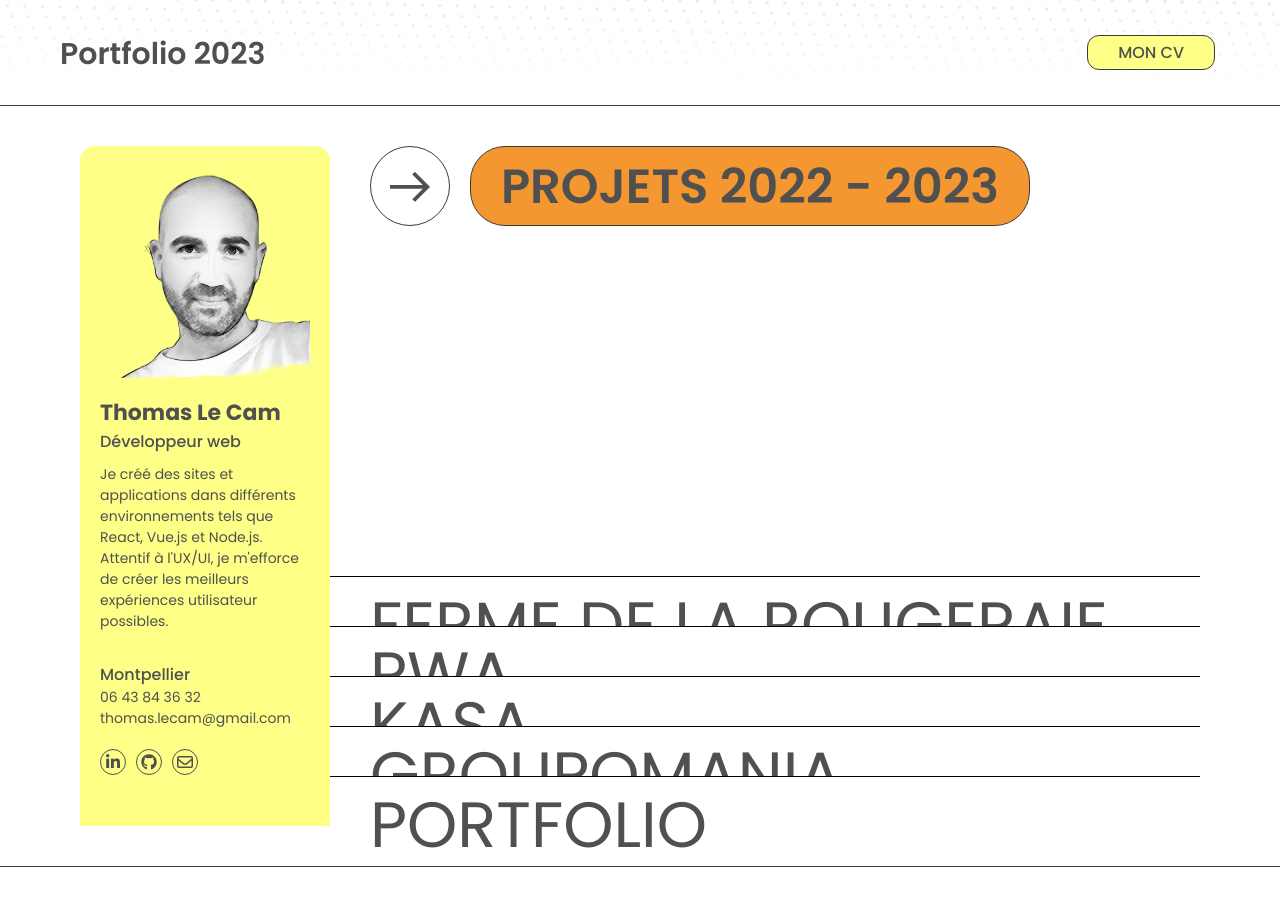
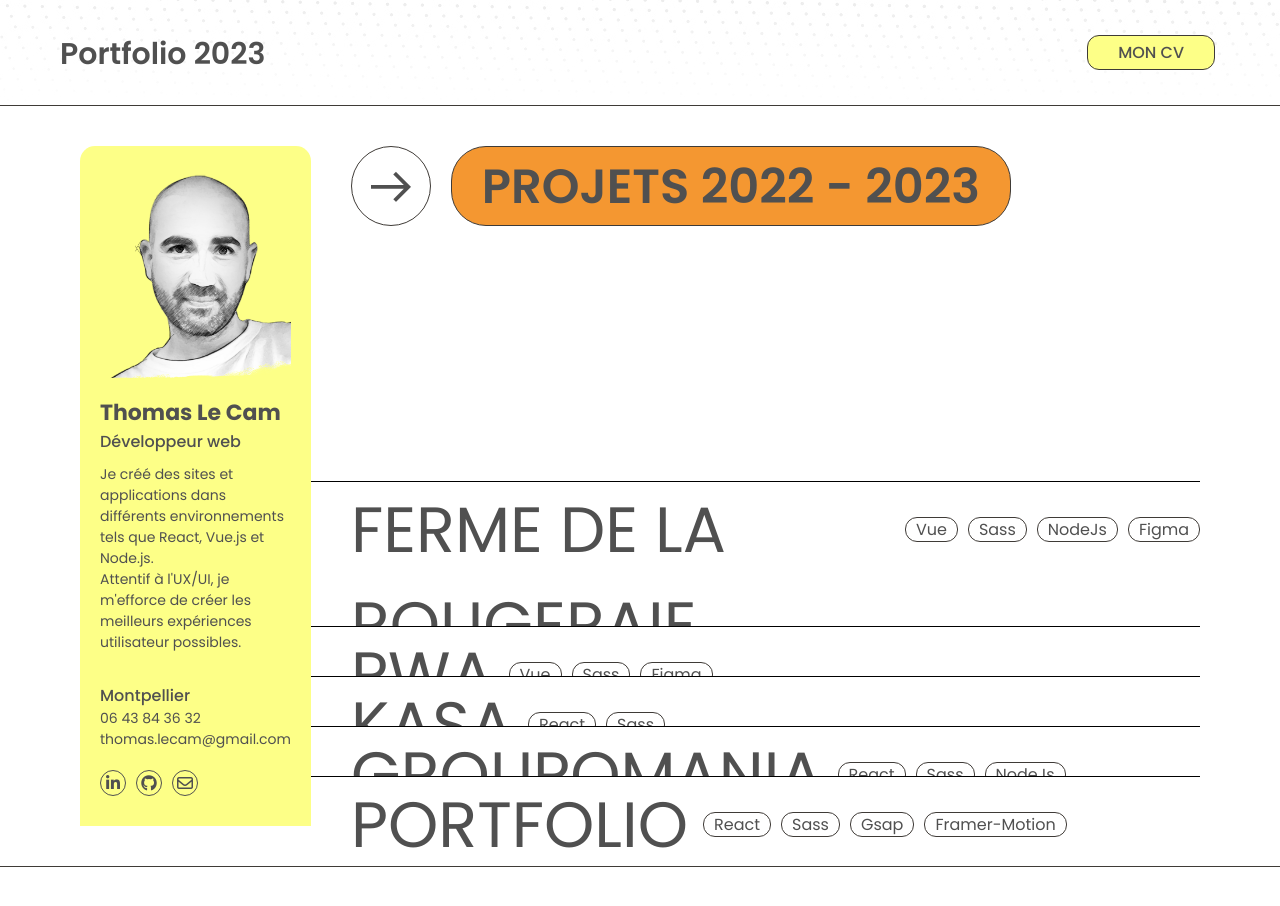
Before and after one commit to ThomasdevLC/portfolio_07_2023, a React (Create React App) app: page / in a window 1280 px wide. Shown: the top 906 px of the page. Built offline with nearby package versions, Linux system fonts and the light colour scheme.

Commit message:
tags style

```diff
--- a/src/assets/styles/components/_WorksLinks.scss
+++ b/src/assets/styles/components/_WorksLinks.scss
@@ -2,6 +2,7 @@
   //   position: relative;
   width: 100%;
   &__box {
+    display: flex;
     border-top: 1px solid black;
     cursor: pointer;
     position: relative;
@@ -14,5 +15,18 @@
       text-transform: uppercase;
       pointer-events: none;
     }
+    &__tag {
+      pointer-events: none;
+      display: flex;
+      gap: 10px;
+      margin: 35px 0 0 15px;
+      &__name {
+        height: 25px;
+        padding: 1px 10px;
+        border-radius: 12px;
+        border: 1px solid var(--gray-3);
+        line-height: 22px;
+      }
+    }
   }
 }
--- a/src/components/Home/WorksLinks.js
+++ b/src/components/Home/WorksLinks.js
@@ -36,6 +36,13 @@ const WorksLinks = () => {
               key={index}
             >
               <p className="workslinks__box__name">{item.title}</p>
+              <div className="workslinks__box__tag">
+                {item.tags.map((tag, index) => (
+                  <span key={index} className="workslinks__box__tag__name">
+                    {tag}
+                  </span>
+                ))}
+              </div>
             </div>
           </NavLink>
         );
```
